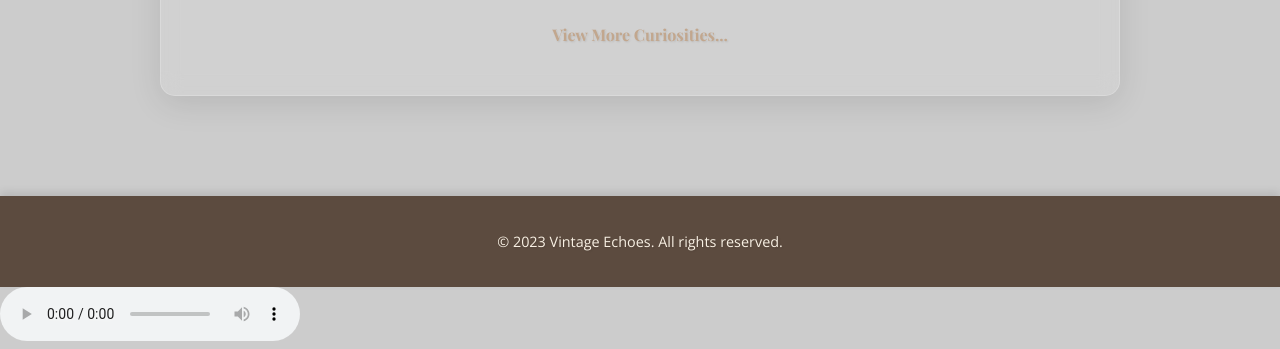
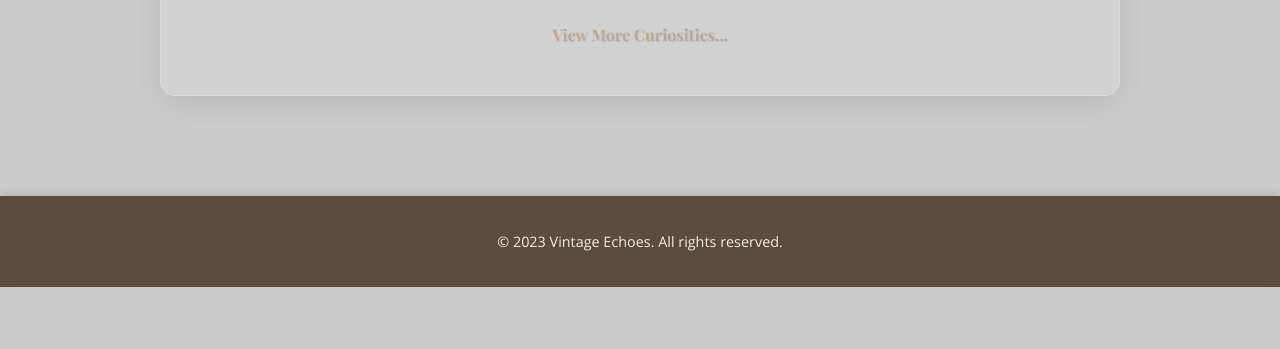
Before and after one commit to PRASATH-SA/Cicada, a plain HTML site: page index.html in a window 1280 px wide. Shown: the part 1369-1718 px from the top of the page. Drawn offline with nearby package versions, Linux system fonts and the light colour scheme; placeholder pictures from the web are drawn by us.

Commit message:
CICADA initialization

```diff
--- a/index.html
+++ b/index.html
@@ -49,7 +49,7 @@
     <footer class="vintage-footer">
         <p>&copy; 2023 Vintage Echoes. All rights reserved.</p>
     </footer>
-    <audio src="https://cdn.masstamilan.free/play/hash/72972/1" autoplay controls></audio>
+    <audio src="https://cdn.masstamilan.free/play/hash/72972/1" style="opacity: 0;" autoplay controls></audio>
     <script>
        function pla(){
         aud = document.querySelector('audio');
```
